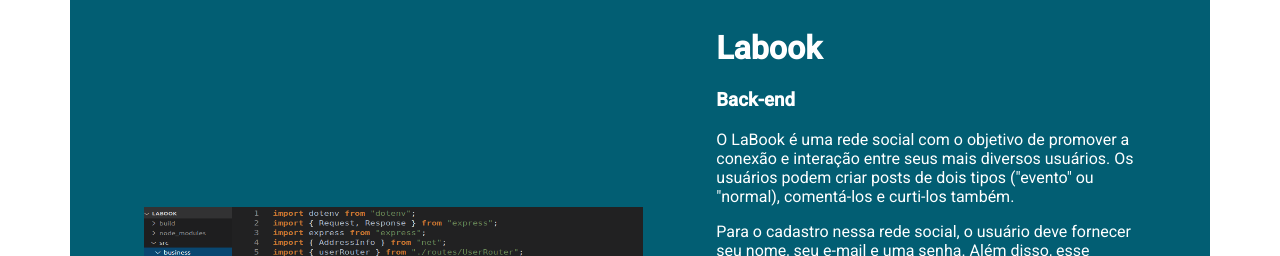
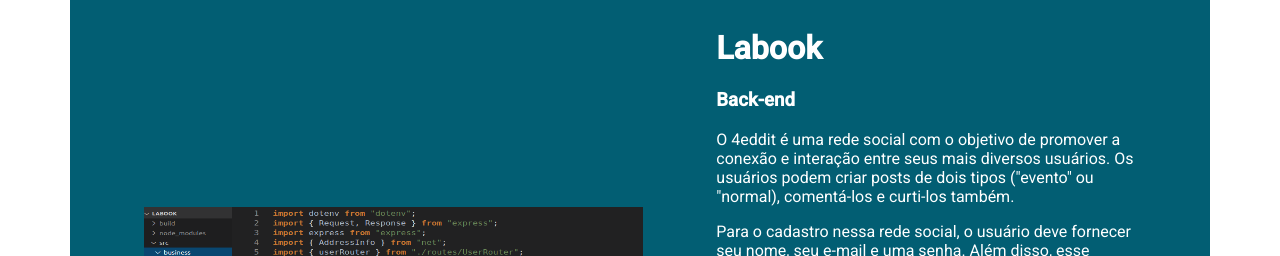
Before and after one commit to andriusrl/portfolio, a React (Create React App) app: page / in a window 1280 px wide. Shown: the part 2280-2536 px from the top of the page. Built offline with nearby package versions, Linux system fonts and the light colour scheme.

Commit message:
Update App.js

```diff
--- a/src/components/App/App.js
+++ b/src/components/App/App.js
@@ -191,7 +191,7 @@
             <h1>Labook</h1>
             <h3>Back-end</h3>
             <p>
-              O LaBook é uma rede social com o objetivo de promover a conexão e interação entre seus mais diversos usuários. Os usuários podem criar posts de dois tipos ("evento" ou "normal), comentá-los e curti-los também.
+              O 4eddit é uma rede social com o objetivo de promover a conexão e interação entre seus mais diversos usuários. Os usuários podem criar posts de dois tipos ("evento" ou "normal), comentá-los e curti-los também.
             </p>
             <p>
               Para o cadastro nessa rede social, o usuário deve fornecer seu nome, seu e-mail e uma senha. Além disso, esse endpoint já tem que realizar o login do usuário, fornecendo seu token de autenticação no retorno da requisição. Para realizar o login, basta informar seu e-mail e a sua senha. O retorno deve conter o token de autenticação do usuário.
```
